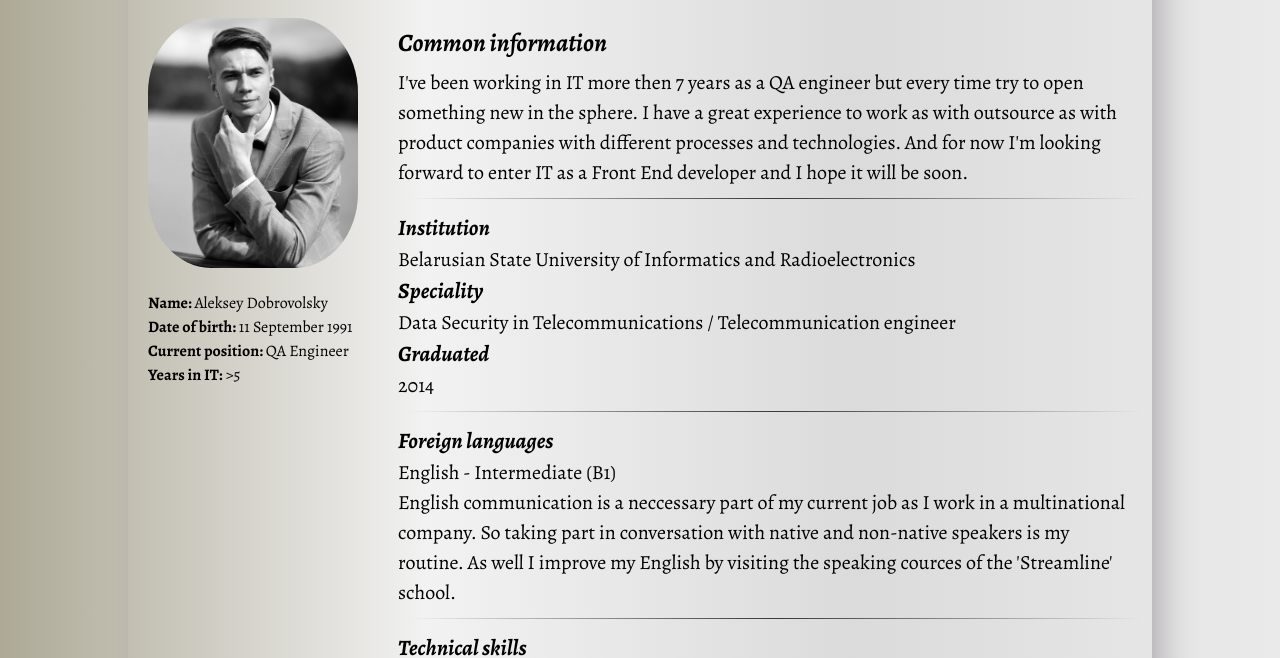
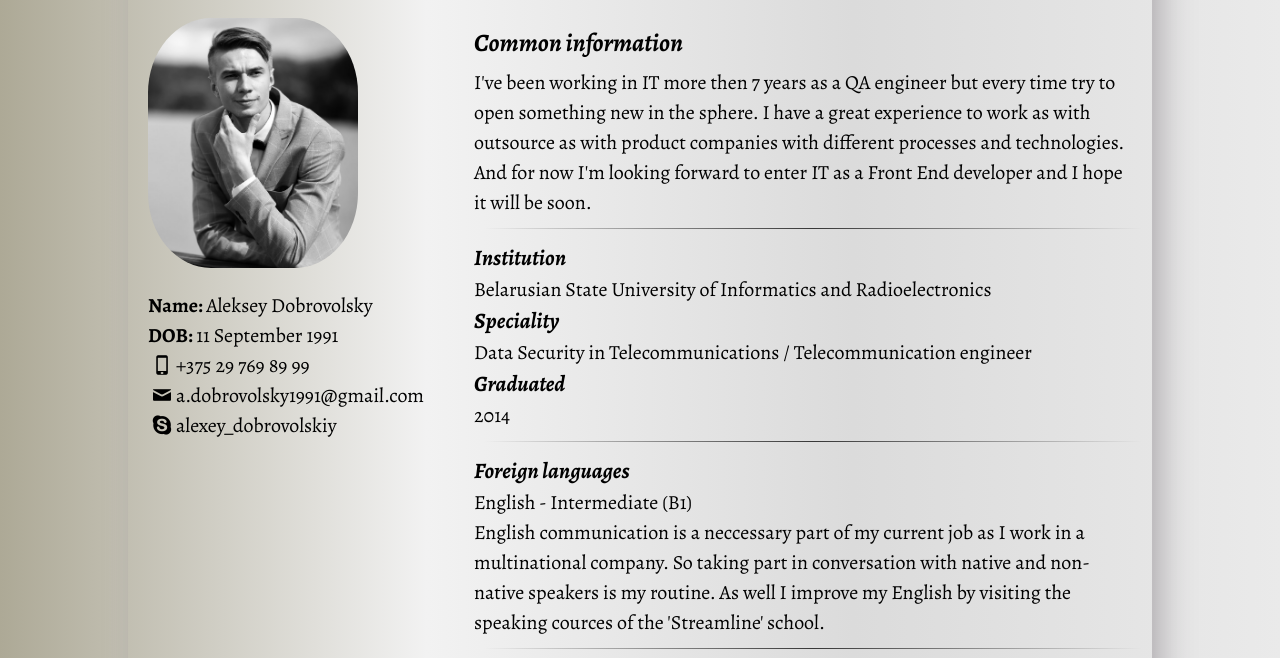
Before and after one commit to AlexD1991/rsschool-cv, a plain HTML site: page index.html in a window 1280 px wide. Shown: the part 148-806 px from the top of the page. Drawn offline with Linux system fonts and the light colour scheme.

Commit message:
fix: move contact information to aside

```diff
--- a/index.html
+++ b/index.html
@@ -16,10 +16,20 @@
       <main class="main">
         <aside class="aside">
           <img src="assets/image_resized.png" alt="Aleksey Dobrovolsky photo" />
-          <p><strong>Name: </strong>Aleksey Dobrovolsky</p>
-          <p><strong>Date of birth: </strong>11 September 1991</p>
-          <p><strong>Current position: </strong>QA Engineer</p>
-          <p><strong>Years in IT: </strong>>5</p>
+
+          <ul class="aside-list">
+              <li class="aside-list__item"><strong>Name: </strong>Aleksey Dobrovolsky</li>
+              <li class="aside-list__item"><strong>DOB: </strong>11 September 1991</li>
+              <li class="aside-list__item"><a href="tel:375297698999"
+                ><i class="icon-mobile">+375 29 769 89 99</i></a
+              ></li>
+              <li class="aside-list__item"><a href="mailto:a.dobrovolsky1991@gmail.com"
+                ><i class="icon-mail">a.dobrovolsky1991@gmail.com</i></a
+              ></li>
+              <li class="aside-list__item"><a href="skype:alexey_dobrovolskiy?chat"
+                ><i class="icon-skype">alexey_dobrovolskiy</i></a
+              ></li>
+          </ul>
         </aside>
         <section class="section">
           <h2>Common information</h2>
@@ -93,7 +103,7 @@
         </section>
       </main>
       <footer class="footer">
-        <address>
+        <!-- <address>
           <a href="tel:375297698999"
             ><i class="icon-mobile">+375 29 769 89 99</i></a
           >
@@ -107,7 +117,7 @@
           <a href="skype:alexey_dobrovolskiy?chat"
             ><i class="icon-skype">alexey_dobrovolskiy</i></a
           >
-        </address>
+        </address> -->
       </footer>
     </div>
   </body>
--- a/style.css
+++ b/style.css
@@ -1,66 +1,118 @@
 @font-face {
-    font-family: 'Alegreya';
+  font-family: "Alegreya";
   font-style: italic;
   font-weight: 700;
-    src: local('Alegreya Bold Italic'), local('Alegreya-BoldItalic'), url("assets/fonts/Alegreya-BoldItalic.woff2") format('woff2');
-    unicode-range: U+0000-00FF, U+0131, U+0152-0153, U+02BB-02BC, U+02C6, U+02DA, U+02DC, U+2000-206F, U+2074, U+20AC, U+2122, U+2191, U+2193, U+2212, U+2215, U+FEFF, U+FFFD;
+  src: local("Alegreya Bold Italic"), local("Alegreya-BoldItalic"),
+    url("assets/fonts/Alegreya-BoldItalic.woff2") format("woff2");
+  unicode-range: U+0000-00FF, U+0131, U+0152-0153, U+02BB-02BC, U+02C6, U+02DA,
+    U+02DC, U+2000-206F, U+2074, U+20AC, U+2122, U+2191, U+2193, U+2212, U+2215,
+    U+FEFF, U+FFFD;
 }
 
 @font-face {
-    font-family: 'Alegreya';
+  font-family: "Alegreya";
   font-style: normal;
   font-weight: 400;
-    src: local('Alegreya Regular'), local('Alegreya-Regular'), url("assets/fonts/Alegreya-Regular.woff2") format('woff2');
-    unicode-range: U+0000-00FF, U+0131, U+0152-0153, U+02BB-02BC, U+02C6, U+02DA, U+02DC, U+2000-206F, U+2074, U+20AC, U+2122, U+2191, U+2193, U+2212, U+2215, U+FEFF, U+FFFD;
+  src: local("Alegreya Regular"), local("Alegreya-Regular"),
+    url("assets/fonts/Alegreya-Regular.woff2") format("woff2");
+  unicode-range: U+0000-00FF, U+0131, U+0152-0153, U+02BB-02BC, U+02C6, U+02DA,
+    U+02DC, U+2000-206F, U+2074, U+20AC, U+2122, U+2191, U+2193, U+2212, U+2215,
+    U+FEFF, U+FFFD;
 }
 
 @font-face {
-    font-family: 'Alegreya';
+  font-family: "Alegreya";
   font-style: normal;
   font-weight: 700;
-    src: local('Alegreya Bold'), local('Alegreya-Bold'), url("assets/fonts/Alegreya-Bold.woff2") format('woff2');
-    unicode-range: U+0000-00FF, U+0131, U+0152-0153, U+02BB-02BC, U+02C6, U+02DA, U+02DC, U+2000-206F, U+2074, U+20AC, U+2122, U+2191, U+2193, U+2212, U+2215, U+FEFF, U+FFFD;
+  src: local("Alegreya Bold"), local("Alegreya-Bold"),
+    url("assets/fonts/Alegreya-Bold.woff2") format("woff2");
+  unicode-range: U+0000-00FF, U+0131, U+0152-0153, U+02BB-02BC, U+02C6, U+02DA,
+    U+02DC, U+2000-206F, U+2074, U+20AC, U+2122, U+2191, U+2193, U+2212, U+2215,
+    U+FEFF, U+FFFD;
 }
 
 @font-face {
-    font-family: 'Alegreya';
+  font-family: "Alegreya";
   font-style: normal;
   font-weight: 800;
-    src: local('Alegreya ExtraBold'), local('Alegreya-ExtraBold'), url("assets/fonts/Alegreya-ExtraBold.woff2") format('woff2');
-    unicode-range: U+0000-00FF, U+0131, U+0152-0153, U+02BB-02BC, U+02C6, U+02DA, U+02DC, U+2000-206F, U+2074, U+20AC, U+2122, U+2191, U+2193, U+2212, U+2215, U+FEFF, U+FFFD;
+  src: local("Alegreya ExtraBold"), local("Alegreya-ExtraBold"),
+    url("assets/fonts/Alegreya-ExtraBold.woff2") format("woff2");
+  unicode-range: U+0000-00FF, U+0131, U+0152-0153, U+02BB-02BC, U+02C6, U+02DA,
+    U+02DC, U+2000-206F, U+2074, U+20AC, U+2122, U+2191, U+2193, U+2212, U+2215,
+    U+FEFF, U+FFFD;
 }
 
 @keyframes shake {
-    0% { transform: translate(1px, 1px) rotate(0deg); }
-    10% { transform: translate(-1px, -2px) rotate(-1deg); }
-    20% { transform: translate(-3px, 0px) rotate(1deg); }
-    30% { transform: translate(3px, 2px) rotate(0deg); }
-    40% { transform: translate(1px, -1px) rotate(1deg); }
-    50% { transform: translate(-1px, 2px) rotate(-1deg); }
-    60% { transform: translate(-3px, 1px) rotate(0deg); }
-    70% { transform: translate(3px, 1px) rotate(-1deg); }
-    80% { transform: translate(-1px, -1px) rotate(1deg); }
-    90% { transform: translate(1px, 2px) rotate(0deg); }
-    100% { transform: translate(1px, -2px) rotate(-1deg); }
+  0% {
+    transform: translate(1px, 1px) rotate(0deg);
+  }
+  10% {
+    transform: translate(-1px, -2px) rotate(-1deg);
+  }
+  20% {
+    transform: translate(-3px, 0px) rotate(1deg);
+  }
+  30% {
+    transform: translate(3px, 2px) rotate(0deg);
+  }
+  40% {
+    transform: translate(1px, -1px) rotate(1deg);
+  }
+  50% {
+    transform: translate(-1px, 2px) rotate(-1deg);
+  }
+  60% {
+    transform: translate(-3px, 1px) rotate(0deg);
+  }
+  70% {
+    transform: translate(3px, 1px) rotate(-1deg);
+  }
+  80% {
+    transform: translate(-1px, -1px) rotate(1deg);
+  }
+  90% {
+    transform: translate(1px, 2px) rotate(0deg);
+  }
+  100% {
+    transform: translate(1px, -2px) rotate(-1deg);
+  }
 }
 
 :root {
-    --border-image: linear-gradient(to right, rgba(0, 0, 0, 0), rgba(0, 0, 0, 0.75), rgba(0, 0, 0, 0)) 1;
+  --border-image: linear-gradient(
+      to right,
+      rgba(0, 0, 0, 0),
+      rgba(0, 0, 0, 0.75),
+      rgba(0, 0, 0, 0)
+    )
+    1;
 }
 
 body {
-    background: #ADA996;  /* fallback for old browsers */
-    background: -webkit-linear-gradient(to left, #EAEAEA, #DBDBDB, #F2F2F2, #ADA996);  /* Chrome 10-25, Safari 5.1-6 */
-    background: linear-gradient(to left, #EAEAEA, #DBDBDB, #F2F2F2, #ADA996); /* W3C, IE 10+/ Edge, Firefox 16+, Chrome 26+, Opera 12+, Safari 7+ */
+  background: #ada996; /* fallback for old browsers */
+  background: -webkit-linear-gradient(
+    to left,
+    #eaeaea,
+    #dbdbdb,
+    #f2f2f2,
+    #ada996
+  ); /* Chrome 10-25, Safari 5.1-6 */
+  background: linear-gradient(
+    to left,
+    #eaeaea,
+    #dbdbdb,
+    #f2f2f2,
+    #ada996
+  ); /* W3C, IE 10+/ Edge, Firefox 16+, Chrome 26+, Opera 12+, Safari 7+ */
 }
 
 .wrap {
   max-width: 1024px;
   min-width: 700px;
   margin: 20px auto;
-    -webkit-box-shadow: 10px 10px 35px -5px rgba(166,161,166,1);
-    -moz-box-shadow: 10px 10px 35px -5px rgba(166,161,166,1);
-    box-shadow: 10px 10px 35px -5px rgba(166,161,166,1);
+  -webkit-box-shadow: 10px 10px 35px -5px rgba(166, 161, 166, 1);
+  -moz-box-shadow: 10px 10px 35px -5px rgba(166, 161, 166, 1);
+  box-shadow: 10px 10px 35px -5px rgba(166, 161, 166, 1);
 }
 
 .header {
@@ -82,31 +134,51 @@ body {
   font-family: "Alegreya", sans-serif;
   font-weight: 800;
   font-size: 40px;
-    display:inline-block;
+  display: inline-block;
   margin: 15px auto 10px;
 }
 
 .main {
   display: flex;
+  flex-direction: row;
+  flex-wrap: nowrap;
 }
 
 .aside {
   margin: 20px;
+  flex-basis: 30%;
 }
 
-.aside p {
+.aside p,
+.aside a,
+.aside i,
+.aside li  {
+  text-decoration: none;
+  color: black;
   font-family: "Alegreya", sans-serif;
   font-weight: 400;
-    font-size: 16px;
+  font-size: 20px;
   line-height: 1.5;
 }
 
-.aside strong{
+.aside strong {
   font-weight: 700;
+}
+
+.aside-list__item a:hover {
+  display: inline-block;
+  animation: shake 0.5s;
+  animation-iteration-count: infinite;
+}
+
+.aside img {
+  border-radius: 30%;
+  margin: 0 0 20px 0;
 }
 
 .section {
   margin: 20px;
+  flex-basis: 69%;
 }
 
 .section h2 {
@@ -125,14 +197,16 @@ body {
   line-height: 1.5;
 }
 
-.section p, a, li {
+.section p,
+.section a,
+.section li {
   font-family: "Alegreya", sans-serif;
   font-weight: 400;
   font-size: 20px;
   line-height: 1.5;
 }
 
-.section li strong{
+.section li strong {
   font-family: "Alegreya", sans-serif;
   font-weight: 700;
   font-size: 20px;
@@ -154,30 +228,15 @@ body {
   margin: 20px 20px;
 }
 
-.footer a,i {
-    text-decoration: none;
-    color: black;
-    font-family: "Alegreya", sans-serif;
-    font-weight: 400;
-    font-size: 20px;
-    line-height: 1.5;
-}
-
-.footer i:hover {
-    display: inline-block;
-    animation: shake 0.5s;
-    animation-iteration-count: infinite;
-}
-
-.aside img {
-    border-radius: 30%;
-    margin: 0 0 20px 0;
-}
-
 .line {
   display: inline-block;
   margin: 10px;
   height: 1px;
   width: 100%;
-    background: linear-gradient(to right, rgba(0, 0, 0, 0), rgba(0, 0, 0, 0.75), rgba(0, 0, 0, 0));
+  background: linear-gradient(
+    to right,
+    rgba(0, 0, 0, 0),
+    rgba(0, 0, 0, 0.75),
+    rgba(0, 0, 0, 0)
+  );
 }
```
Lines whose indentation alone changed are shown as unchanged.
